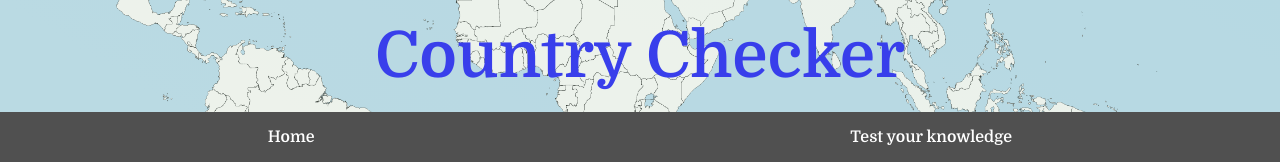
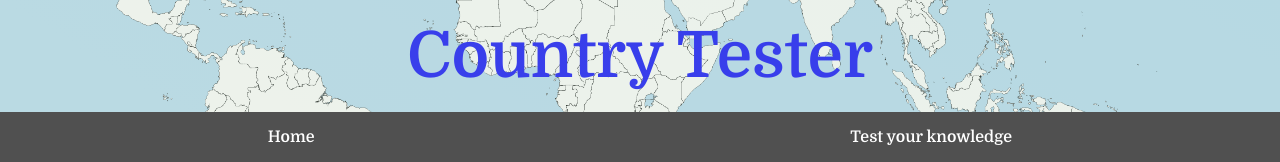
Before and after one commit to spwhittaker/country-checker, a React (Create React App) app: page / in a window 1280 px wide. Shown: the top 162 px of the page. Built offline with nearby package versions, Linux system fonts and the light colour scheme; no server answers.

Commit message:
consistent naming

```diff
--- a/src/App.js
+++ b/src/App.js
@@ -118,10 +118,10 @@ function App() {
       <div className="App">
         <StyledA
           href="/"
-          alt="Country Checker Home"
+          alt="Country Tester Home"
           styles={{ textDecoration: "none" }}
         >
-          <Title>Country Checker</Title>
+          <Title>Country Tester</Title>
         </StyledA>
         <Nav></Nav>
         <Switch>
--- a/src/Components/Nav.js
+++ b/src/Components/Nav.js
@@ -14,7 +14,7 @@ const Nav = () => {
     <StyledNav>
       <StyledA
         href="/"
-        alt="Country Checker Home"
+        alt="Country Tester Home"
         styles={{ textDecoration: "none" }}
       >
         <StyledH5>Home</StyledH5>
```
Also changed, not shown: public/site.webmanifest, 1 other file (tests, documents, lock files or other folders).
